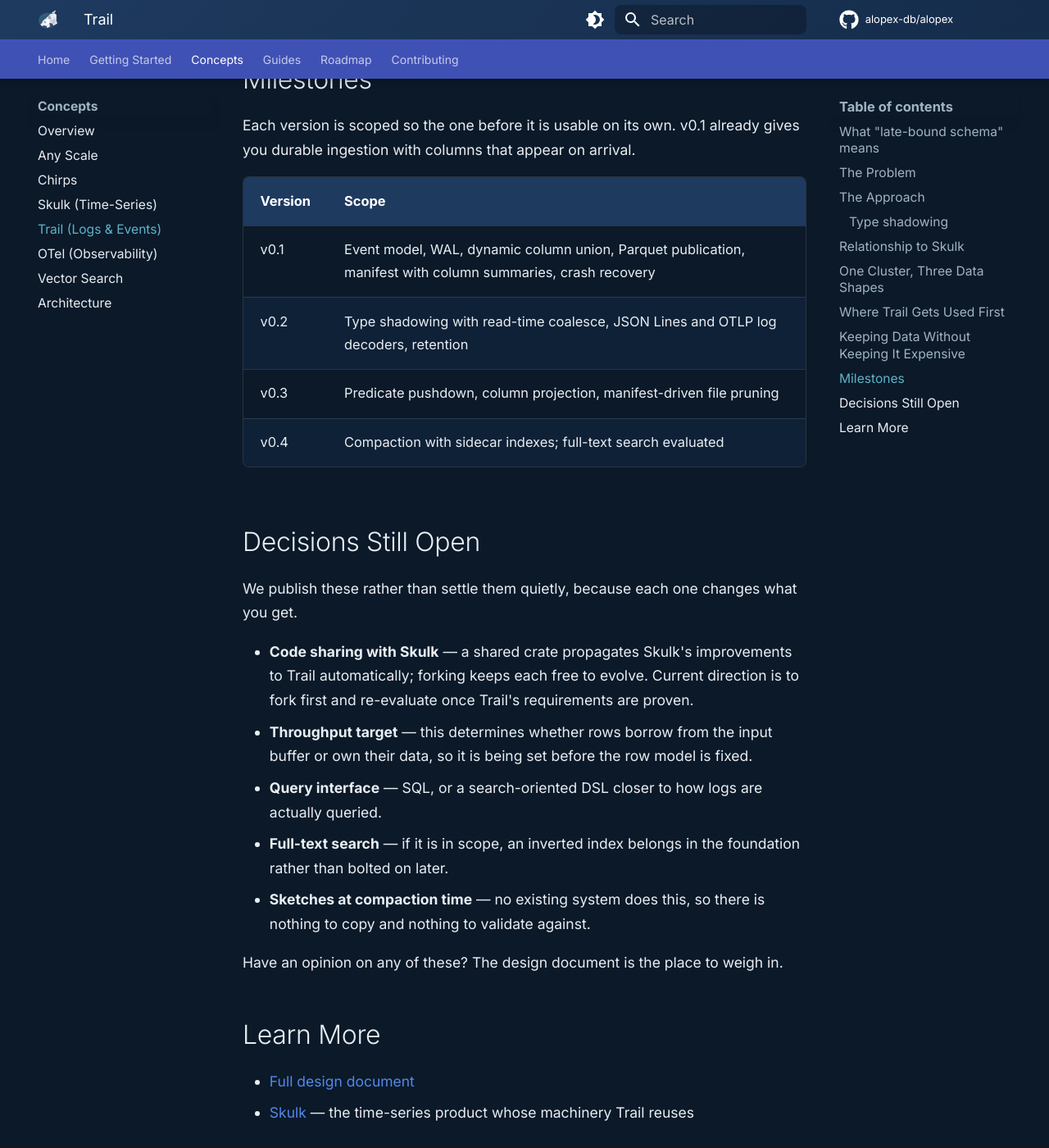
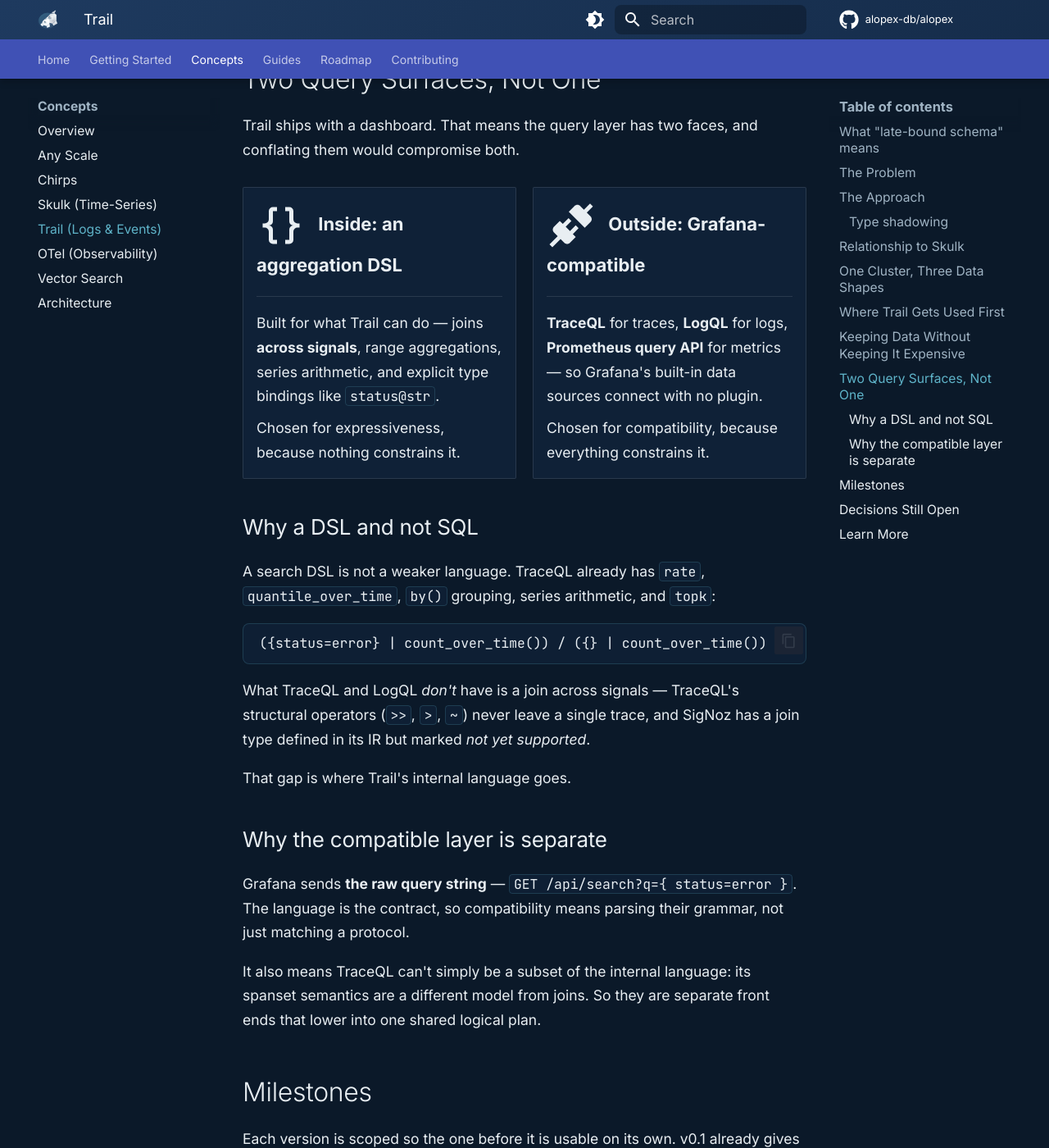
Before and after one commit to alopex-db/alopex-db.github.io, an MkDocs documentation site: the page built from docs/concepts/trail.md, in a window 1280 px wide and 1400 px high, scrolled down 7081 px. Shown: the whole window at 82% size. Built offline with MkDocs 1.6.1 and Material for MkDocs 9.7.7, drawn with Linux system fonts in a browser that asks for light colours; comment, search, counter and statistics services are not loaded; some of the changed text lies outside the part shown.

Commit message:
docs(site): Trail LP にクエリ層の節を追加し、Grafana 互換を明示
- 「Two Query Surfaces, Not One」節を新設。内部の集計 DSL と外部の
  Grafana 互換レイヤ（TraceQL / LogQL / Prometheus）を2枚のカードで対比
- 「なぜ SQL でなく DSL か」を実例で説明。TraceQL は既に系列間算術を持ち、
  DSL が弱いわけではない。無いのは Signal 横断 JOIN であり、そこが Trail の
  領域である
- 「なぜ互換レイヤが別なのか」— Grafana は生のクエリ文字列を送るため
  文法の実装が要り、かつ TraceQL は内部言語の部分集合にできない
- Milestones を提案文書に合わせて v0.6 まで拡張
- Decisions Still Open から「Query interface」を外し、構文の細部のみ残す

mkdocs build --strict 通過。

Co-Authored-By: Claude Opus 5 (1M context) <noreply@anthropic.com>

````diff
--- a/docs/concepts/trail.md
+++ b/docs/concepts/trail.md
@@ -248,6 +248,59 @@ The design document records what changed and why.
 
 [:octicons-arrow-right-24: Retention, sampling, and statistics in full](https://github.com/alopex-db/docs/blob/main/design/alopex-trail-proposal.md)
 
+## Two Query Surfaces, Not One
+
+Trail ships with a dashboard. That means the query layer has two faces, and
+conflating them would compromise both.
+
+<div class="grid cards" markdown>
+
+-   :material-code-braces:{ .lg .middle } **Inside: an aggregation DSL**
+
+    ---
+
+    Built for what Trail can do — joins **across signals**, range
+    aggregations, series arithmetic, and explicit type bindings like
+    `status@str`.
+
+    Chosen for expressiveness, because nothing constrains it.
+
+-   :material-connection:{ .lg .middle } **Outside: Grafana-compatible**
+
+    ---
+
+    **TraceQL** for traces, **LogQL** for logs, **Prometheus query API** for
+    metrics — so Grafana's built-in data sources connect with no plugin.
+
+    Chosen for compatibility, because everything constrains it.
+
+</div>
+
+### Why a DSL and not SQL
+
+A search DSL is not a weaker language. TraceQL already has `rate`,
+`quantile_over_time`, `by()` grouping, series arithmetic, and `topk`:
+
+```
+({status=error} | count_over_time()) / ({} | count_over_time())
+```
+
+What TraceQL and LogQL *don't* have is a join across signals — TraceQL's
+structural operators (`>>`, `>`, `~`) never leave a single trace, and SigNoz
+has a join type defined in its IR but marked *not yet supported*.
+
+That gap is where Trail's internal language goes.
+
+### Why the compatible layer is separate
+
+Grafana sends **the raw query string** — `GET /api/search?q={ status=error }`.
+The language is the contract, so compatibility means parsing their grammar,
+not just matching a protocol.
+
+It also means TraceQL can't simply be a subset of the internal language: its
+spanset semantics are a different model from joins. So they are separate front
+ends that lower into one shared logical plan.
+
 ## Milestones
 
 Each version is scoped so the one before it is usable on its own. v0.1 already
@@ -257,8 +310,13 @@ gives you durable ingestion with columns that appear on arrival.
 | --- | --- |
 | v0.1 | Event model, WAL, dynamic column union, Parquet publication, manifest with column summaries, crash recovery |
 | v0.2 | Type shadowing with read-time coalesce, JSON Lines and OTLP log decoders, retention |
-| v0.3 | Predicate pushdown, column projection, manifest-driven file pruning |
-| v0.4 | Compaction with sidecar indexes; full-text search evaluated |
+| v0.3 | Predicate pushdown, column projection, manifest-driven pruning, **the internal DSL** — filters, type bindings, basic aggregation |
+| v0.4 | Compaction with sidecar indexes, **retention tiers**, full-text search evaluated, **Python bindings** |
+| v0.5 | **Statistical summaries** and sampling with adjusted-count correction |
+| v0.6 | **Cross-signal joins**, series arithmetic, **TraceQL / LogQL compatibility** |
+
+The compatible layer comes last on purpose: it lowers into the shared logical
+plan, which has to settle first.
 
 ## Decisions Still Open
 
@@ -270,8 +328,8 @@ you get.
   is to fork first and re-evaluate once Trail's requirements are proven.
 - **Throughput target** — this determines whether rows borrow from the input
   buffer or own their data, so it is being set before the row model is fixed.
-- **Query interface** — SQL, or a search-oriented DSL closer to how logs are
-  actually queried.
+- **Query syntax details** — the shape is settled (see above); the operator
+  spelling, how you write a type binding, and the join notation are not.
 - **Full-text search** — if it is in scope, an inverted index belongs in the
   foundation rather than bolted on later.
 - **Sketches at compaction time** — no existing system does this, so there is
````
